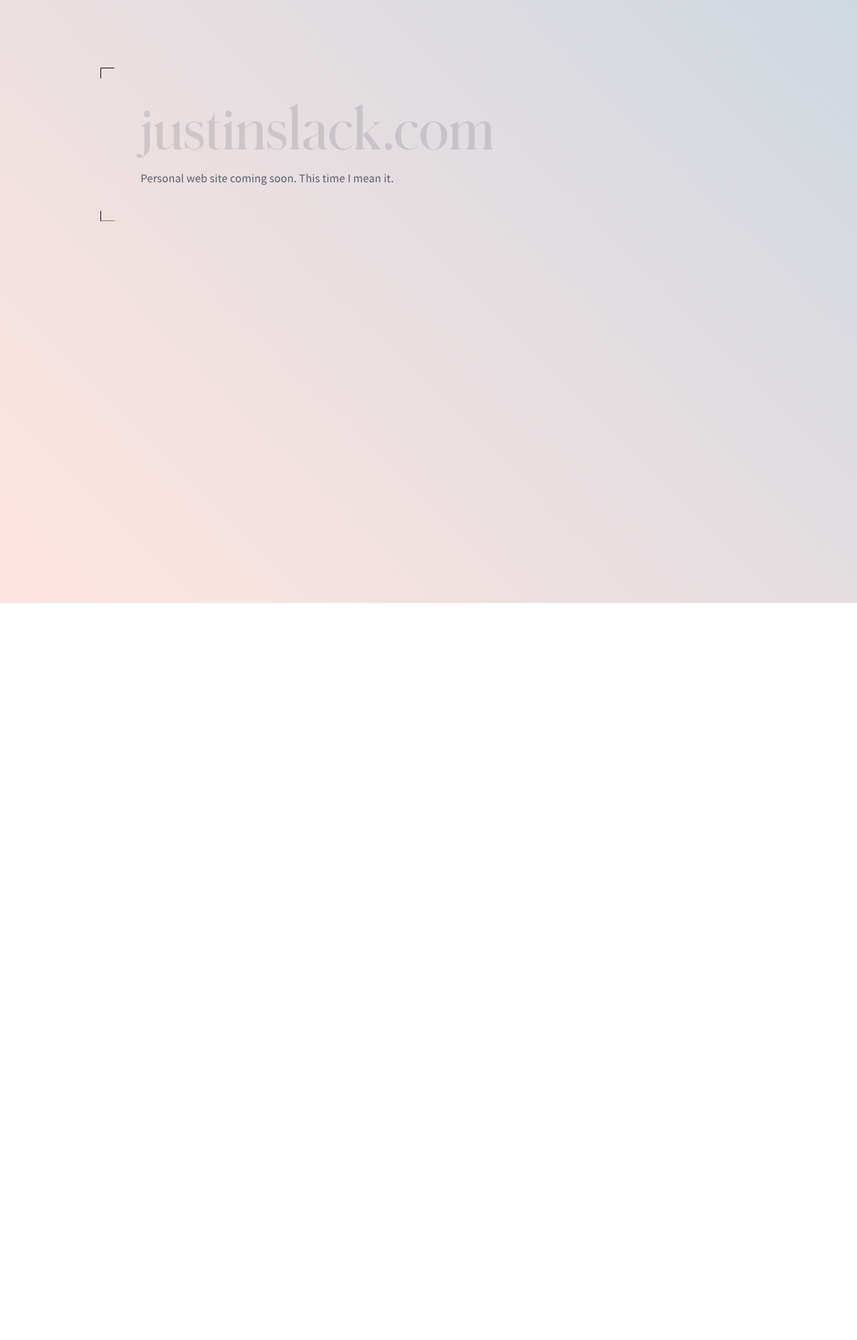
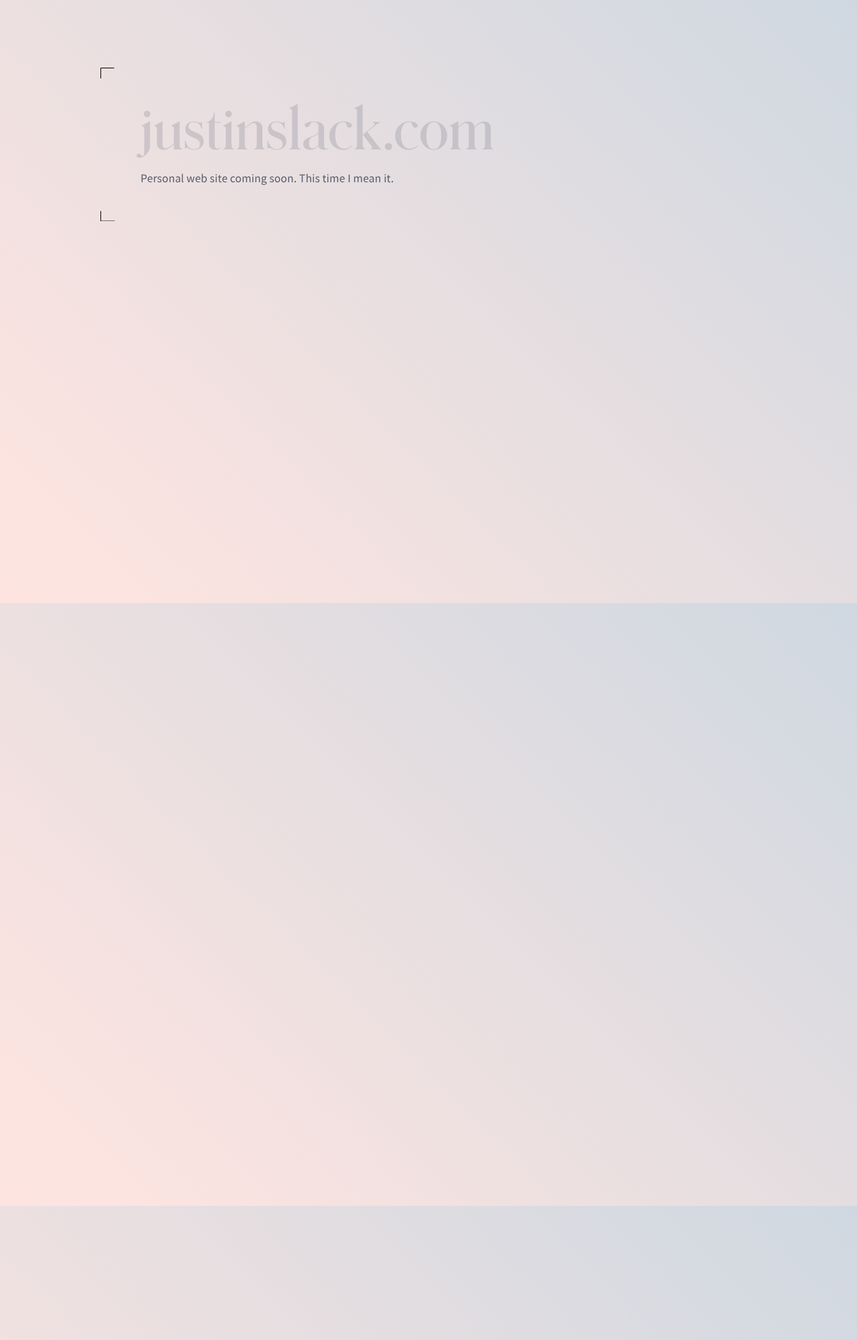
Before and after one commit to justinslack/justinslack.com, a Jekyll site: the page built from index.html, in a window 1280 px wide. Shown: the whole page at 67% size. Built offline with Jekyll 4.4.1, drawn with Linux system fonts in a browser that asks for light colours; before the commit the page ends 900 px from its top, so only the background shows below that.

Commit message:
Add image

```diff
--- a/_sass/_global.scss
+++ b/_sass/_global.scss
@@ -25,10 +25,10 @@ body {
   color: $base-color;
   font-family: $base-font;
   font-weight: 400;
-  height: 100%;
+  height: 2000px;
   letter-spacing: 0.01rem;
   // line-height: $line-height;
-  max-height: 100%;
+  // max-height: 100%;
 }
 
 img {
```
Also changed, not shown: images/photos/advertising-value.png (added).
